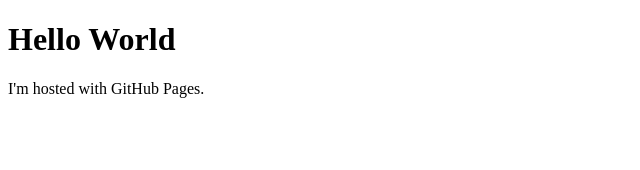
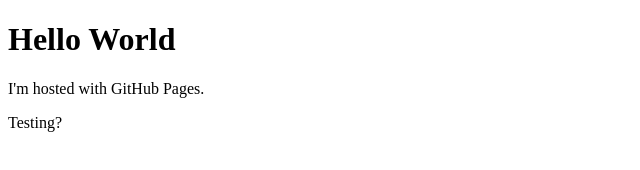
Before and after one commit to izellio/izellio.github.io, a plain HTML site: page index.html in a window 1280 px wide. Shown: the full height of the page, 0-640 px from the left. Drawn offline with Linux system fonts and the light colour scheme.

Commit message:
Update index.html

```diff
--- a/index.html
+++ b/index.html
@@ -3,5 +3,6 @@
 <body>
 <h1>Hello World</h1>
 <p>I'm hosted with GitHub Pages.</p>
+<p> Testing? </p>
 </body>
 </html>
```
